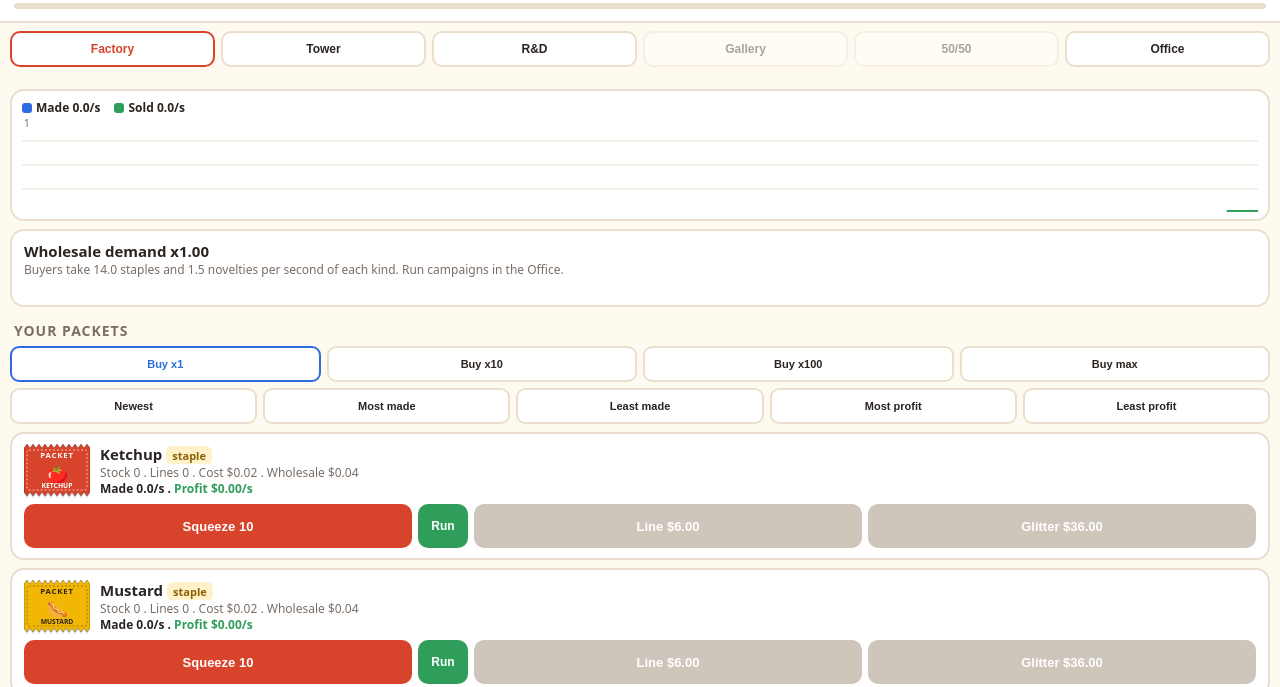
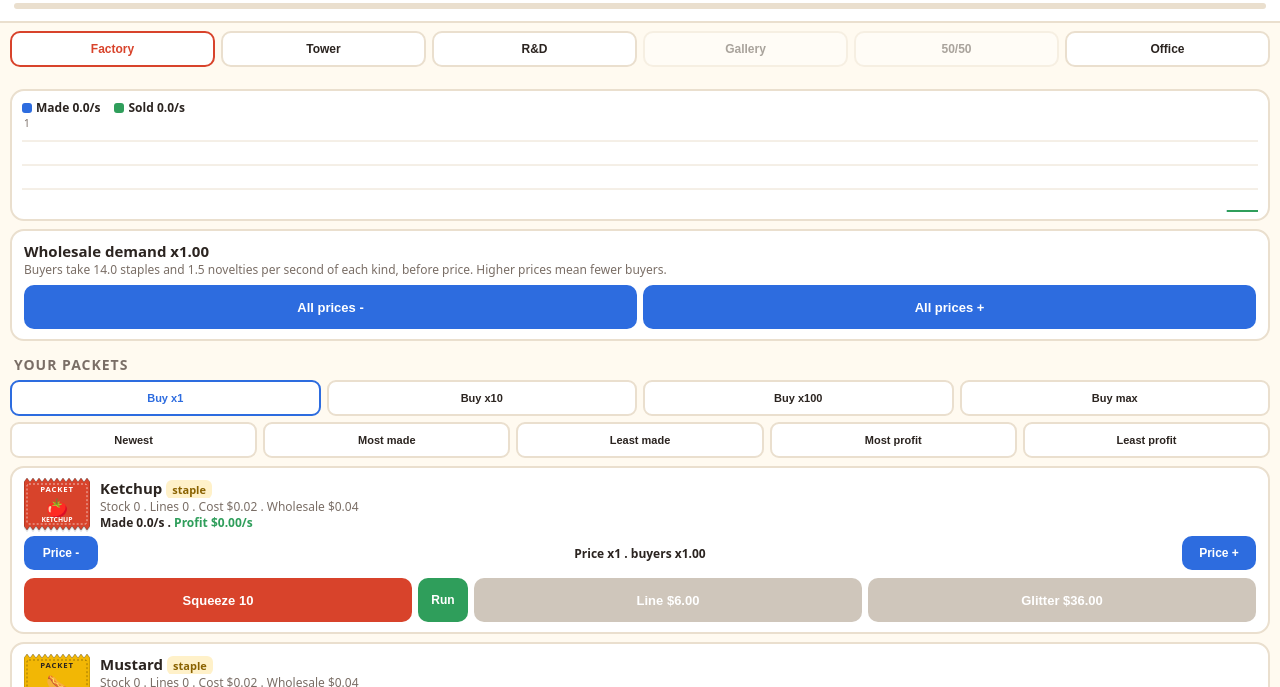
Before and after one commit to sudosilo/2026-11-19-orange-packets, a plain HTML site: page index.html in a window 1280 px wide. Shown: the part 63-750 px from the top of the page. Drawn offline with Linux system fonts and the light colour scheme.

Commit message:
Per packet and all packet price controls; higher prices cut buyers
Co-Authored-By: Claude Opus 5.5 <noreply@anthropic.com>
Claude-Session: https://claude.ai/code/session_01RbcU3VeTezreADUDFj1g1j

```diff
--- a/index.html
+++ b/index.html
@@ -68,6 +68,9 @@ button.act.hold{background:#e0a400}
 .mrow button.act{flex:0 0 auto;height:36px;max-width:96px;font-size:11px}
 .mrow button.act.mini{flex:0 0 44px}
 .ground canvas{display:block;width:100%;height:60px}
+.prow{display:flex;align-items:center;gap:6px;margin-top:6px;height:34px}
+.prow button.act.mini{flex:0 0 74px;height:34px;font-size:12px}
+.ptxt{flex:1;text-align:center;font-size:12px;font-weight:700;white-space:nowrap;overflow:hidden;text-overflow:ellipsis}
 #ticker{position:fixed;bottom:0;left:0;right:0;background:var(--card);border-top:2px solid var(--line);padding:8px 12px;font-size:13px;max-height:96px;overflow:hidden;z-index:6}
 #ticker div{padding:2px 0;color:var(--muted)}
 #ticker div:first-child{color:var(--ink);font-weight:600}
@@ -400,7 +403,14 @@ const STYLES=[{n:'Standard',b:''},{n:'Glitter',b:'Glitter',req:0,cm:2.5,pm:4,col
 function lvl(id){S.style=S.style||{};if(S.style[id]==null&&S.glit&&S.glit[id])S.style[id]=1;return S.style[id]||0}
 function isGlit(id){return lvl(id)>0}
 function costOf(p){const l=lvl(p.id);return p.cost*evFx(p.id,'cost')*(l?STYLES[l].cm:1)}
-function priceOf(p){const l=lvl(p.id);return p.price*evFx(p.id,'price')*(l?STYLES[l].pm:1)}
+const MKS=[.5,.75,1,1.25,1.5,2,2.5,3,4,5,7,10,15,25,50,100],MKD=2,ELAS=1.5;
+function mkI(id){const v=S.mk&&S.mk[id];return v==null?MKD:v}
+function mkOf(id){return MKS[mkI(id)]}
+function mkDem(id){return Math.pow(mkOf(id),-ELAS)}
+function mkAdj(id,d){S.mk=S.mk||{};S.mk[id]=Math.max(0,Math.min(MKS.length-1,mkI(id)+d));draw()}
+function mkAll(d){S.mk=S.mk||{};ownedList().forEach(p=>{S.mk[p.id]=Math.max(0,Math.min(MKS.length-1,mkI(p.id)+d))});fSig='';say('All prices set '+(d>0?'up':'down')+' one step.');draw()}
+function mkTxt(id){const m=mkOf(id);return 'Price x'+(m<1?m.toFixed(2):m)+' . buyers x'+big(mkDem(id),2)}
+function priceOf(p){const l=lvl(p.id);return p.price*evFx(p.id,'price')*(l?STYLES[l].pm:1)*mkOf(p.id)}
 function glitCost(p){return Math.round(30+(p.rd||10)*0.6)}
 function styleCost(p,nx){return glitCost(p)*Math.pow(6,nx-1)}
 function ascend(id){const p=byId(id),nx=lvl(id)+1;if(nx>=STYLES.length)return;const st=STYLES[nx],c=styleCost(p,nx);if((S.lines[id]||0)<st.req||S.cash<c)return;S.cash-=c;S.style[id]=nx;S.fame+=3*nx;say(p.n+' powers up to '+st.n+' Edition!');draw()}
@@ -454,6 +464,7 @@ function fM1(p){return 'Stock '+num(S.stock[p.id]||0)+' . Lines '+num(S.lines[p.
 function fM2(p){return modeTag(p.id)+'Made '+big(pr(p.id).m,1)+'/s . <span style="color:'+(pr(p.id).p<0?'#d8432b':'#2f9e5b')+'">Profit '+(pr(p.id).p<0?'-':'')+money(Math.abs(pr(p.id).p))+'/s</span>'}
 function fLine(p){const lc=lineCost(p.id);return '<button class="act alt" '+(S.cash<lc?'disabled':'')+' data-do="buyLine(\''+p.id+'\')">'+(lineQty(p.id)>1?'+'+num(lineQty(p.id))+' ':'Line ')+money(lc)+'</button>'}
 function fCard(p,f){const k=(f?f+'_':'')+p.id;return '<div class="card'+(f?' nest':'')+'"><div class="row">'+pk(p.c,lvl(p.id),p.e,p.short||p.n)+'<div class="grow"><div class="name" id="n_'+k+'">'+fTags(p)+'</div><div class="meta" id="a_'+k+'">'+fM1(p)+'</div><div class="meta2" id="b_'+k+'">'+fM2(p)+'</div></div></div>'+
+ '<div class="prow"><button class="act mini alt" data-do="mkAdj(\''+p.id+'\',-1)">Price -</button><span class="ptxt" id="m_'+k+'">'+mkTxt(p.id)+'</span><button class="act mini alt" data-do="mkAdj(\''+p.id+'\',1)">Price +</button></div>'+
  '<div class="btns"><button class="act" data-do="squeeze(\''+p.id+'\')">Squeeze '+tapAmt()+'</button><span id="p_'+k+'" style="display:contents">'+fPause(p)+'</span><span id="l_'+k+'" style="display:contents">'+fLine(p)+'</span><span id="g_'+k+'" style="display:contents">'+styleBtn(p)+'</span></div>'+
  (!f&&!p.combo&&mixesOf(p.id).length?'<button class="dd" id="fd_'+p.id+'" data-do="toggleOpen(\''+p.id+'\')">'+ddLabel(p.id)+'</button>':'')+'</div>'}
 let fLim=200;
@@ -467,7 +478,7 @@ function togglePause(id){const m=(modeOf(id)+1)%3;S.mode[id]=m;if(S.paused)delet
 function fPause(p){const m=modeOf(p.id);return '<button class="act mini '+['ok','hold','stop'][m]+'" data-do="togglePause(\''+p.id+'\')">'+MODES[m]+'</button>'}
 function modeTag(id){const m=modeOf(id);return m===2?'<span style="color:#d8432b">STOPPED</span> . ':m===1?'<span style="color:#b07800">HOLDING</span> . ':''}
 function setH(id,v){const e=document.getElementById(id);if(e&&e.innerHTML!==v)e.innerHTML=v}
-function patchFactory(){$('dem').innerHTML='Wholesale demand x'+demandMult().toFixed(2)+(S.camp?'<span class="tag hit">'+S.camp.n+'</span>':'');fEntries().forEach(([p,f])=>{const k=(f?f+'_':'')+p.id;setH('n_'+k,fTags(p));setH('a_'+k,fM1(p));setH('b_'+k,fM2(p));setH('l_'+k,fLine(p));setH('g_'+k,styleBtn(p));setH('p_'+k,fPause(p));if(!f&&!p.combo&&mixesOf(p.id).length)setH('fd_'+p.id,ddLabel(p.id))})}
+function patchFactory(){$('dem').innerHTML='Wholesale demand x'+demandMult().toFixed(2)+(S.camp?'<span class="tag hit">'+S.camp.n+'</span>':'');fEntries().forEach(([p,f])=>{const k=(f?f+'_':'')+p.id;setH('n_'+k,fTags(p));setH('a_'+k,fM1(p));setH('b_'+k,fM2(p));setH('l_'+k,fLine(p));setH('g_'+k,styleBtn(p));setH('p_'+k,fPause(p));setH('m_'+k,mkTxt(p.id));if(!f&&!p.combo&&mixesOf(p.id).length)setH('fd_'+p.id,ddLabel(p.id))})}
 let fSig='';
 function draw(){
  $('cash').textContent=money(S.cash);$('rate').textContent=money(lastRate)+'/s';$('fame').textContent='Fame '+Math.floor(S.fame);$('royal').textContent='Royalties '+money(royalty())+'/s';
@@ -481,7 +492,7 @@ function draw(){
   if(sig===fSig&&$('dem')){patchFactory();drawGraphs();return}
   fSig=sig;
   h+=graphHTML();
-  h+='<div class="card slot"><div class="name" id="dem">Wholesale demand x'+demandMult().toFixed(2)+(S.camp?'<span class="tag hit">'+S.camp.n+'</span>':'')+'</div><div class="meta">Buyers take '+(14*demandMult()).toFixed(1)+' staples and '+(1.5*demandMult()).toFixed(1)+' novelties per second of each kind. Run campaigns in the Office.</div></div>';
+  h+='<div class="card slot"><div class="name" id="dem">Wholesale demand x'+demandMult().toFixed(2)+(S.camp?'<span class="tag hit">'+S.camp.n+'</span>':'')+'</div><div class="meta">Buyers take '+(14*demandMult()).toFixed(1)+' staples and '+(1.5*demandMult()).toFixed(1)+' novelties per second of each kind, before price. Higher prices mean fewer buyers.</div><div class="btns"><button class="act alt" data-do="mkAll(-1)">All prices -</button><button class="act alt" data-do="mkAll(1)">All prices +</button></div></div>';
   h+='<h3>Your packets</h3><div class="sorts">'+[[1,'Buy x1'],[10,'Buy x10'],[100,'Buy x100'],['max','Buy max']].map(([q,l])=>'<button class="'+((S.buyQty||1)===q?'on':'')+'" data-do="setQty('+(q==='max'?"\'max\'":q)+')">'+l+'</button>').join('')+'</div><div class="sorts">'+SORTS.map(([k,l])=>'<button class="'+((S.sort||'old')===k?'on':'')+'" data-do="setSort(\''+k+'\')">'+l+'</button>').join('')+'</div>';
   fEntries().forEach(([p,f])=>{h+=fCard(p,f)});{const left=factoryList().length-fLim;if(left>0)h+='<div class="btns"><button class="act alt" data-do="moreCards()">Show 200 more ('+num(left)+' left)</button></div>'}
   h+='<div class="flav" style="padding:4px">Wholesale buyers take staples fast and novelties slowly. Margins are thin. That is the whole point.</div>';
@@ -535,11 +546,11 @@ document.querySelector('nav').addEventListener('click',e=>{const b=e.target.clos
 let before=S.cash,secAcc=0,earnSec=0;
 function tick(dt){
  let gain=0;
- {const LRt=lineRate()*dt,DM=demandMult()*dt,EV=(S.events||[]).length,MD=S.mode||{},PS=S.paused||{},ST=S.style||{};
+ {const LRt=lineRate()*dt,DM=demandMult()*dt,EV=(S.events||[]).length,MD=S.mode||{},MK=S.mk||{},PS=S.paused||{},ST=S.style||{};
  const OL=ownedList();for(let i=0;i<OL.length;i++){const p=OL[i],id=p.id,ln=S.lines[id]||0,stk=S.stock[id]||0;if(!ln&&stk<=0)continue;
   const l=ST[id]||0,sm=l?STYLES[l]:null,ec=EV?evFx(id,'cost'):1,ep=EV?evFx(id,'price'):1,ed=EV?evFx(id,'dem'):1;
   let st=stk;if(ln&&MD[id]!==2&&!(MD[id]==null&&PS[id])){const n=ln*LRt,c=n*p.cost*ec*(sm?sm.cm:1);if(S.cash>=c){S.cash-=c;gain-=c;st+=n;madeAcc+=n;const A=pa(id);A.m+=n;A.c+=c}}
-  if(st>0&&MD[id]!==1){const cap=(p.tier===0?14:1.5)*DM*ed,sold=Math.min(st,cap);st-=sold;soldAcc+=sold;const r=sold*p.price*ep*(sm?sm.pm:1);pa(id).r+=r;S.cash+=r;gain+=r;S.earned+=r}
+  if(st>0&&MD[id]!==1){const mk=MKS[MK[id]==null?MKD:MK[id]],cap=(p.tier===0?14:1.5)*DM*ed*Math.pow(mk,-ELAS),sold=Math.min(st,cap);st-=sold;soldAcc+=sold;const r=sold*p.price*ep*(sm?sm.pm:1)*mk;pa(id).r+=r;S.cash+=r;gain+=r;S.earned+=r}
   S.stock[id]=st}}
  if(galleryOpen()){cAcc+=custRate()*dt;const cust=Math.floor(cAcc);if(cust>=1){cAcc-=cust;const shelf=ownedList().filter(p=>(S.stock[p.id]||0)>=1&&!isHeld(p.id));
   if(shelf.length){let want=cust<=20?Array.from({length:cust},()=>10+Math.floor(Math.random()*31)).reduce((a,b)=>a+b,0):cust*25,got=0;
```
